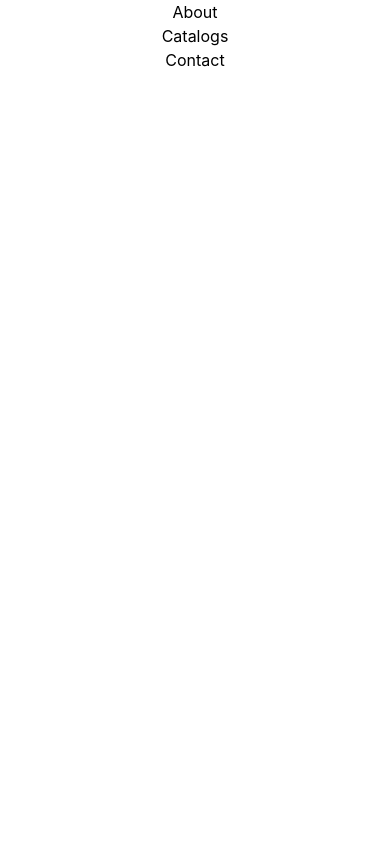
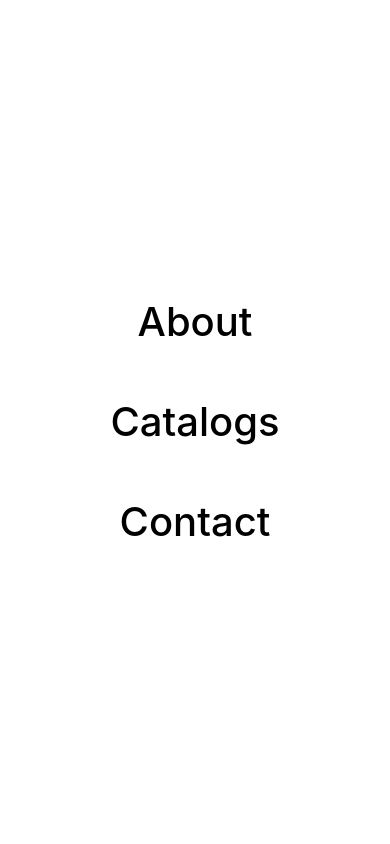
Before and after one commit to PabloPicas0/Photo-Catalog-App, a React (Vite) app: page / in a window 390 px wide. Both pictures are taken after a click on the button 326 px from the left and 48 px from the top of the page. Shown: the top 844 px of the page. Built offline with nearby package versions, Linux system fonts and the light colour scheme.

Commit message:
changed navbar content on mobile version

```diff
--- a/src/Components/Navbar.jsx
+++ b/src/Components/Navbar.jsx
@@ -5,8 +5,6 @@ import {
   IconButton,
   Link,
   Toolbar,
-  Menu,
-  MenuItem,
   Box,
   ButtonGroup,
   Dialog,
@@ -14,6 +12,8 @@ import {
 
 import {
   appBarIcon,
+  appBarIconContainer,
+  appBarIconContent,
   appBarLinks,
   appBarStyle,
   mediaBarLinksStyle,
@@ -49,8 +49,12 @@ const Navbar = (props) => {
   return (
     <>
       <AppBar component={"nav"} sx={appBarStyle}>
-        <Toolbar sx={{ justifyContent: "space-between"}}>
-          <Link variant="h6" href="/Photo-Catalog-App/" underline="none" sx={{...mediaBarLinksStyle, display: "flex", alignItems: "center", marginTop: "5px"}}>
+        <Toolbar sx={{ justifyContent: "space-between" }}>
+          <Link
+            variant="h6"
+            href="/Photo-Catalog-App/"
+            underline="none"
+            sx={{ ...mediaBarLinksStyle, display: "flex", alignItems: "center", marginTop: "5px" }}>
             <img alt="sma logo" title="Logo of the site" src="/Photo-Catalog-App/Images/lgg.png" />
           </Link>
 
@@ -73,15 +77,24 @@ const Navbar = (props) => {
           </IconButton>
 
           <Dialog id="nav-menu" fullScreen open={openNav} onClose={handleCloseNav}>
-            {links.map((link) => {
-              const anhor = link.toLowerCase();
+            <Box sx={appBarIconContainer}>
+              {links.map((link) => {
+                const anhor = link.toLowerCase();
 
-              return (
-                  <Link key={link} textAlign={"center"} underline="none" color={"black"} href={`#${anhor}`}>
+                return (
+                  <Link
+                    key={link}
+                    textAlign={"center"}
+                    sx={appBarIconContent}
+                    underline="none"
+                    color={"black"}
+                    href={`#${anhor}`}
+                    onClick={handleCloseNav}>
                     {link}
                   </Link>
-              );
-            })}
+                );
+              })}
+            </Box>
           </Dialog>
         </Toolbar>
       </AppBar>
--- a/src/styles/navbarStyles.js
+++ b/src/styles/navbarStyles.js
@@ -12,6 +12,20 @@ export const appBarIcon = {
   color: "rgba(255, 255, 255, 0.87);",
   display: { xs: "inline-flex", sm: "none" },
   pointerEvents: "auto",
+};
+
+export const appBarIconContainer = {
+  height: "100%",
+  display: "flex",
+  justifyContent: "center",
+  alignItems: "center",
+  flexDirection: "column",
+  gap: "40px",
+};
+
+export const appBarIconContent = {
+  fontSize: "2.5rem",
+  fontWeight: 500
 };
 
 export const mediaBarStyle = {
```
